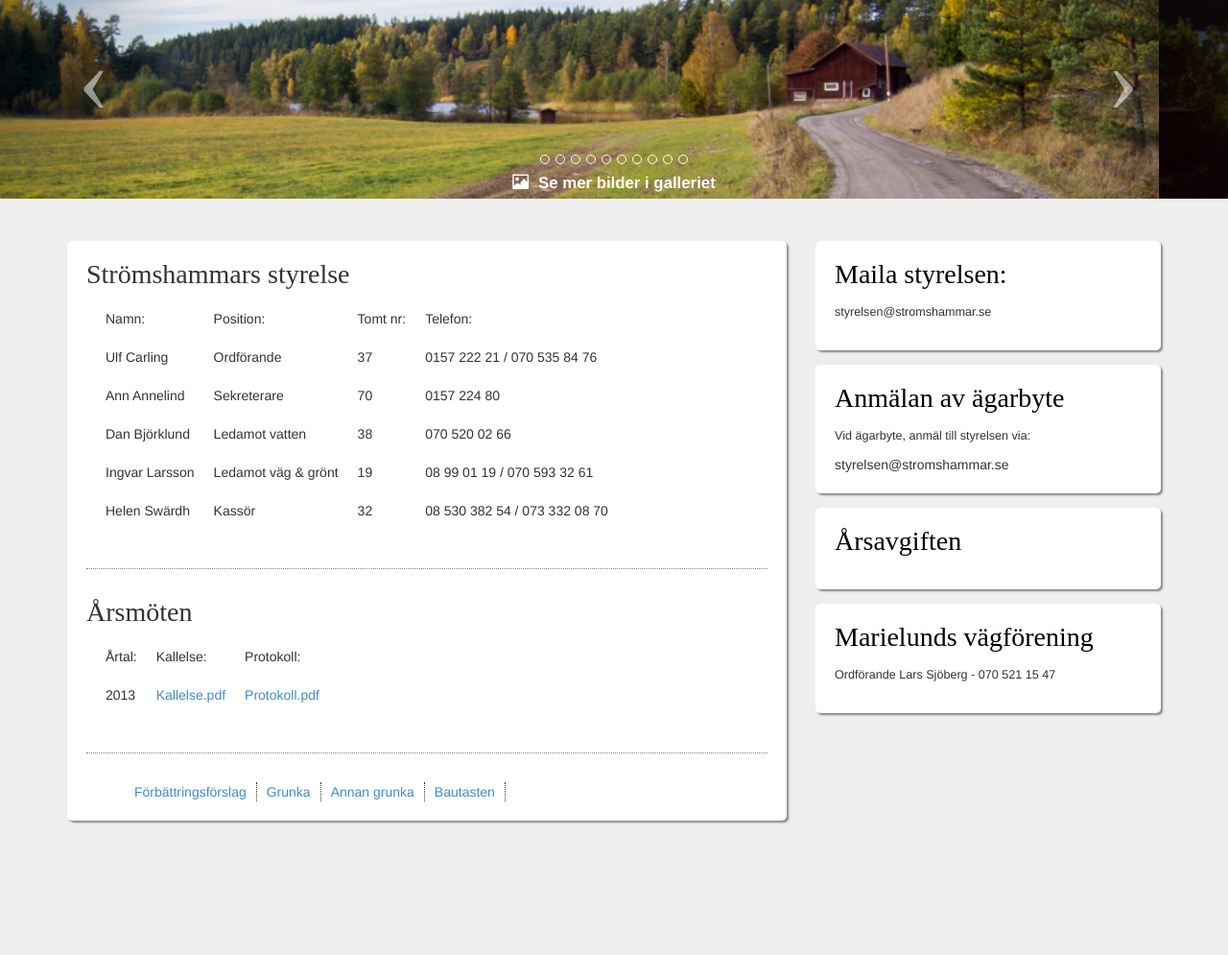
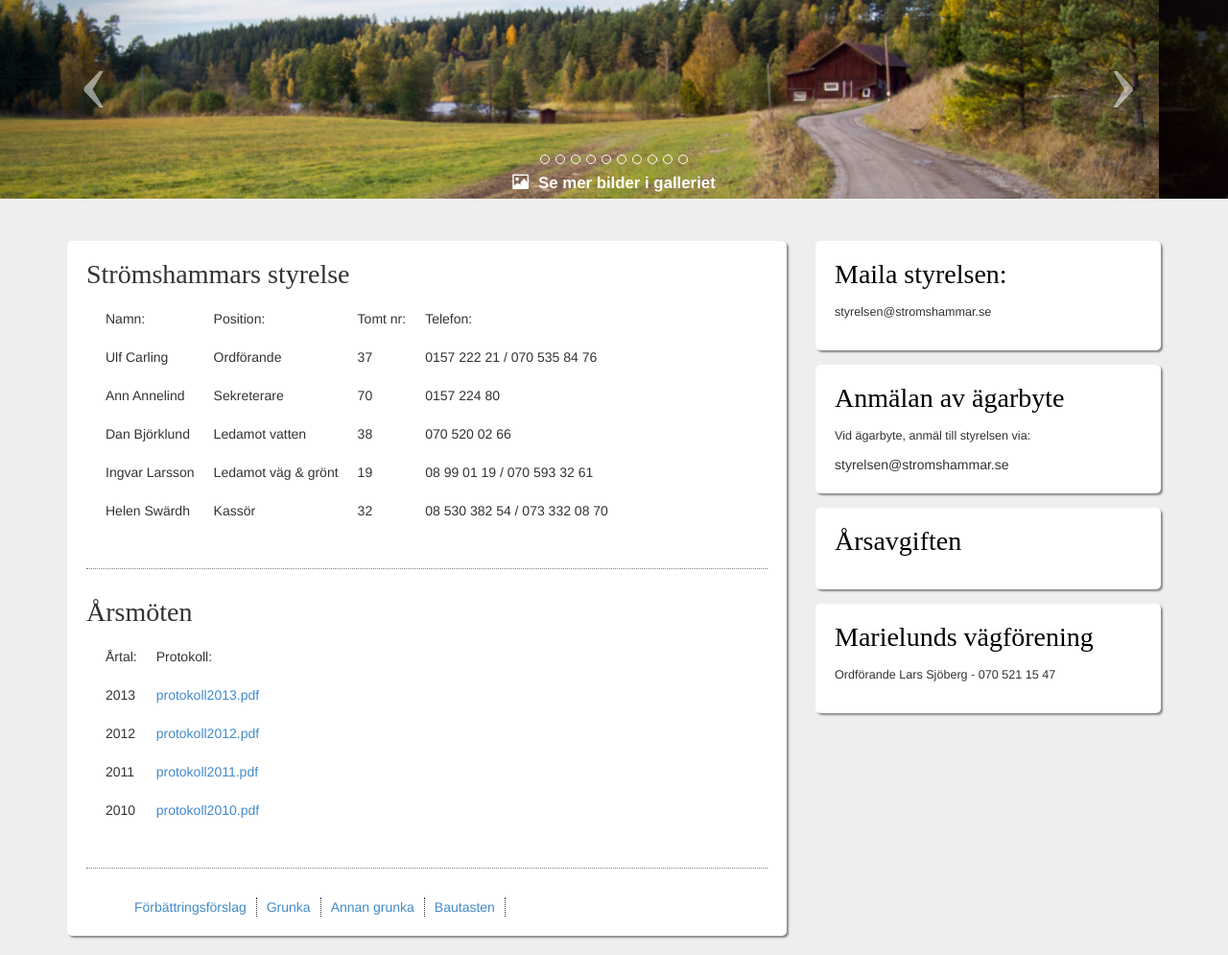
Before and after one commit to Astrogel/boothammar, a plain HTML site: page styrelsen.html in a window 1280 px wide. Shown: the part 74-1069 px from the top of the page at 96% size. Before the commit the page ends 949 px from the top, so only its background shows below. Drawn offline with Linux system fonts and the light colour scheme; a web font is replaced by a local one.

Commit message:
lade till protokollkolumn

```diff
--- a/styrelsen.html
+++ b/styrelsen.html
@@ -212,13 +212,23 @@
                             <table>
                                 <tr>
                                     <td>Årtal:</td>
-                                    <td>Kallelse:</td>
                                     <td>Protokoll:</td>
                                 </tr>
                                 <tr>
                                     <td>2013</td>
-                                    <td><a href='k2013.pdf'>Kallelse.pdf</a></td>
-                                    <td><a href='p2013.pdf'>Protokoll.pdf</a></td>
+                                    <td><a href='protokoll2013.pdf'>protokoll2013.pdf</a></td>
+                                </tr>
+                                 <tr>
+                                    <td>2012</td>
+                                    <td><a href='protokoll2012.pdf'>protokoll2012.pdf</a></td>
+                                </tr>
+                                 <tr>
+                                    <td>2011</td>
+                                    <td><a href='protokoll2011.pdf'>protokoll2011.pdf</a></td>
+                                </tr>
+                                 <tr>
+                                    <td>2010</td>
+                                    <td><a href='protokoll2010.pdf'>protokoll2010.pdf</a></td>
                                 </tr>
 
                             </table>
```
